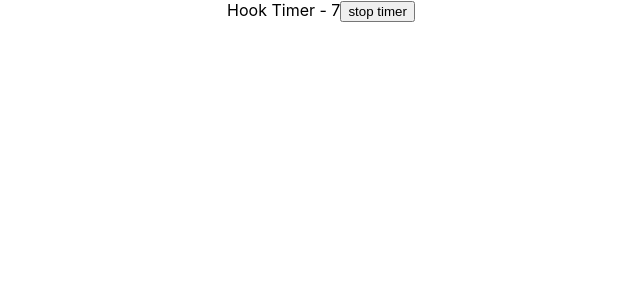
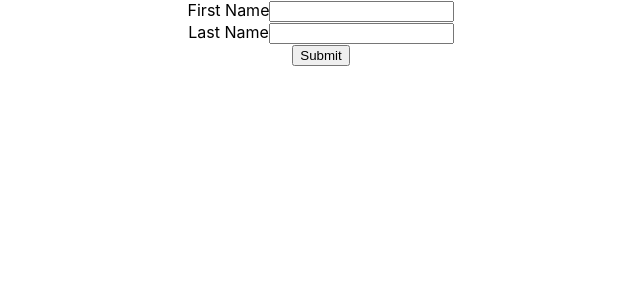
Before and after one commit to meekailkhan/React_Intro, a React (Create React App) app: page / in a window 1280 px wide. Shown: the top 300 px of the page, without its empty margins (319-959 px from the left). Built offline with nearby package versions, Linux system fonts and the light colour scheme.

Commit message:
custom hooks

```diff
--- a/src/App.js
+++ b/src/App.js
@@ -6,6 +6,11 @@ import Parent from './components/Parent';
 import UseMemoCounter from './components/UseMemoCounter';
 import InputFocus from './components/InputFocus';
 import HookTimer from './components/HookTimer';
+import DockTitle from './components/DockTitle';
+import DockTitleTwo from './components/DockTitleTwo';
+import CustomCounter from './components/CustomCounter';
+import CustomCounterTwo from './components/CustomCounterTwo';
+import CustomForm from './components/CustomForm';
 // import ReducerA from './components/ReducerA';
 // import ReducerB from './components/ReducerB';
 // import ReducerC from './components/ReducerC';
@@ -150,7 +155,13 @@ function App() {
 
       {/* <UseMemoCounter /> */}
       {/* <InputFocus /> */}
-      <HookTimer />
+      {/* <HookTimer /> */}
+      {/* <DockTitle /> */}
+      {/* <DockTitleTwo /> */}
+      {/* <CustomCounter />
+      <CustomCounterTwo /> */}
+
+      <CustomForm />
     </div>
   );
 }
--- /dev/null
+++ b/src/components/CustomCounter.js
@@ -0,0 +1,16 @@
+import React, { useState } from 'react'
+import useCounter from '../hooks/useCounter'
+
+function CustomCounter() {
+    const [count,increment,decrement,reset] = useCounter()
+    return (
+        <div>
+            <h2>Count = {count}</h2>
+            <button onClick={increment}>Increment</button>
+            <button onClick={decrement}>Decrement</button>
+            <button onClick={reset}>Reset</button>
+        </div>
+    )
+}
+
+export default CustomCounter
--- /dev/null
+++ b/src/components/CustomCounterTwo.js
@@ -0,0 +1,16 @@
+import React, { useState } from 'react'
+import useCounter from '../hooks/useCounter'
+
+function CustomCounterTwo() {
+    const [count,increment,decrement,reset] = useCounter()
+    return (
+        <div>
+            <h2>Count = {count}</h2>
+            <button onClick={increment}>Increment</button>
+            <button onClick={decrement}>Decrement</button>
+            <button onClick={reset}>Reset</button>
+        </div>
+    )
+}
+
+export default CustomCounterTwo
--- /dev/null
+++ b/src/components/CustomForm.js
@@ -0,0 +1,32 @@
+import React,{useState} from 'react'
+import useInput from '../hooks/useInput';
+
+function CustomForm() {
+    // const [firstName,setFirstName] = useState('')
+    // const [lastName,setLastName] = useState('')
+
+    const [firstName,bindFirstName,resetFirstName] = useInput('');
+    const [lastName,bindLastName,resetLastName] = useInput('');
+
+    const submitHandler = (e)=>{
+        e.preventDefault();
+        alert(`hello ${firstName} ${lastName}`)
+        resetFirstName();
+        resetLastName()
+    }
+  return (
+    <form onSubmit={submitHandler}>
+        <div>
+            <label htmlFor="">First Name</label>
+            <input type="text" {...bindFirstName}/>
+        </div>
+        <div>
+            <label>Last Name</label>
+            <input type="text"  {...bindLastName}/>
+        </div>
+        <button type='submit'>Submit</button>
+    </form>
+  )
+}
+console.log('hello')
+export default CustomForm
--- /dev/null
+++ b/src/components/DockTitle.js
@@ -0,0 +1,18 @@
+import React,{useEffect,useState} from 'react'
+import useDocumentTitle from '../hooks/useDocumentTitle';
+
+function DockTitle() {
+    const [count,setCount] = useState(0);
+
+    // useEffect(()=>{
+    //     document.title = `count - ${count}`
+    // },[count])
+    useDocumentTitle(count)
+  return (
+    <div>
+      <button onClick={()=> setCount(count => count+1)}>Count - {count}</button>
+    </div>
+  )
+}
+
+export default DockTitle
--- /dev/null
+++ b/src/components/DockTitleTwo.js
@@ -0,0 +1,18 @@
+import React,{useEffect,useState} from 'react'
+import useDocumentTitle from '../hooks/useDocumentTitle';
+
+function DockTitleTwo() {
+    const [count,setCount] = useState(0);
+
+    // useEffect(()=>{
+    //     document.title = `count - ${count}`
+    // },[count])
+    useDocumentTitle(count)
+  return (
+    <div>
+      <button onClick={()=> setCount(count => count+1)}>Count - {count}</button>
+    </div>
+  )
+}
+
+export default DockTitleTwo
--- /dev/null
+++ b/src/hooks/useCounter.js
@@ -0,0 +1,19 @@
+import {useState} from 'react'
+
+function useCounter() {
+    const [count, setCount] = useState(0);
+
+    const increment = () => {
+        setCount(count => count + 1)
+    }
+    const decrement = () => {
+        setCount(count => count - 1)
+    }
+    const reset = () => {
+        setCount(0)
+    }
+
+    return [count,increment,decrement,reset]
+}
+
+export default useCounter
--- /dev/null
+++ b/src/hooks/useDocumentTitle.js
@@ -0,0 +1,10 @@
+import {useEffect} from 'react'
+
+function useDocumentTitle(count) {
+    useEffect(()=>{
+        document.title = `count - ${count}`
+    },[count])
+
+}
+
+export default useDocumentTitle
--- /dev/null
+++ b/src/hooks/useInput.js
@@ -0,0 +1,19 @@
+import {useState} from 'react'
+
+function useInput(initialValue) {
+    const [value,setValue] = useState(initialValue);
+    const reset = ()=>{
+        setValue(initialValue)
+    }
+
+    const bind = {
+        value,
+        onChange : e => {
+            setValue(e.target.value)
+        }
+    }
+
+    return [value,bind,reset]
+}
+
+export default useInput
```
